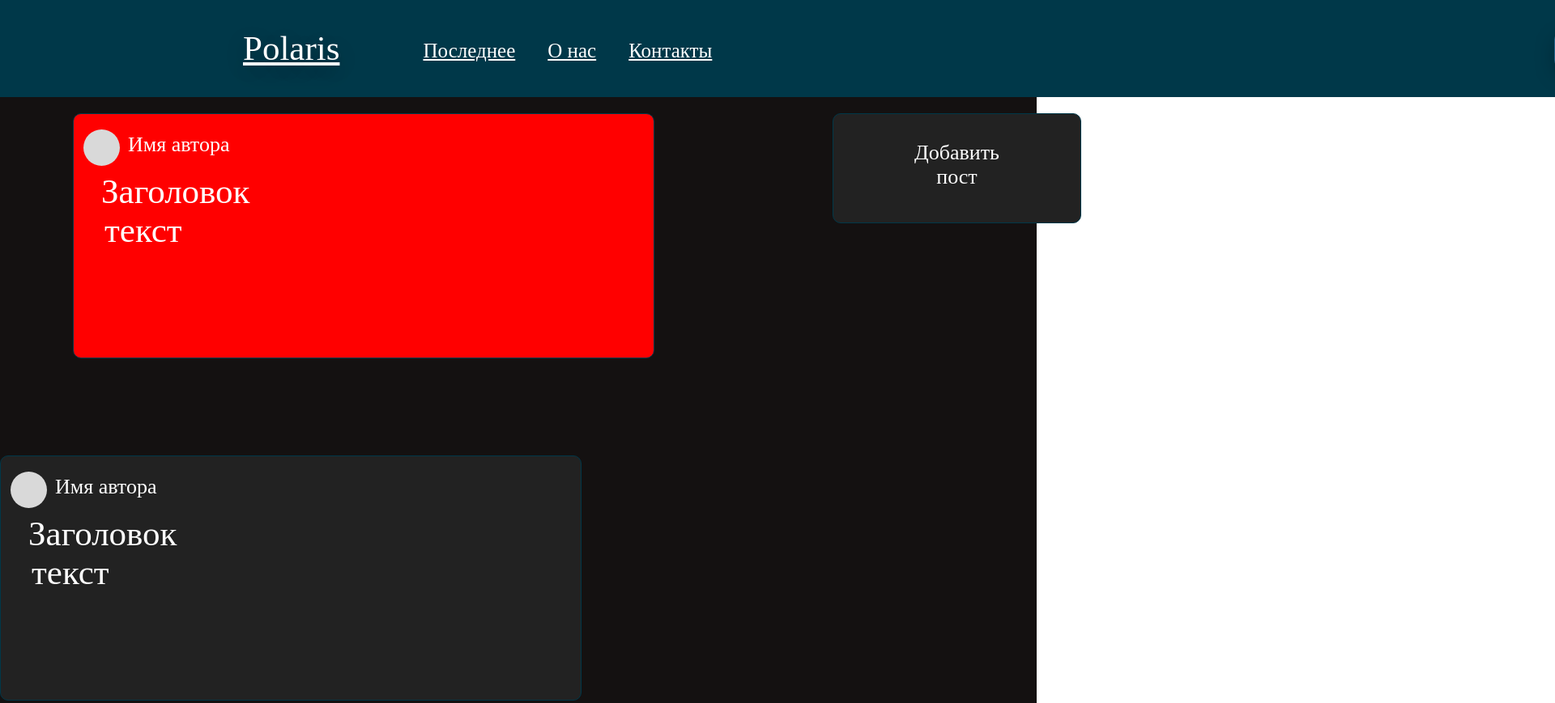
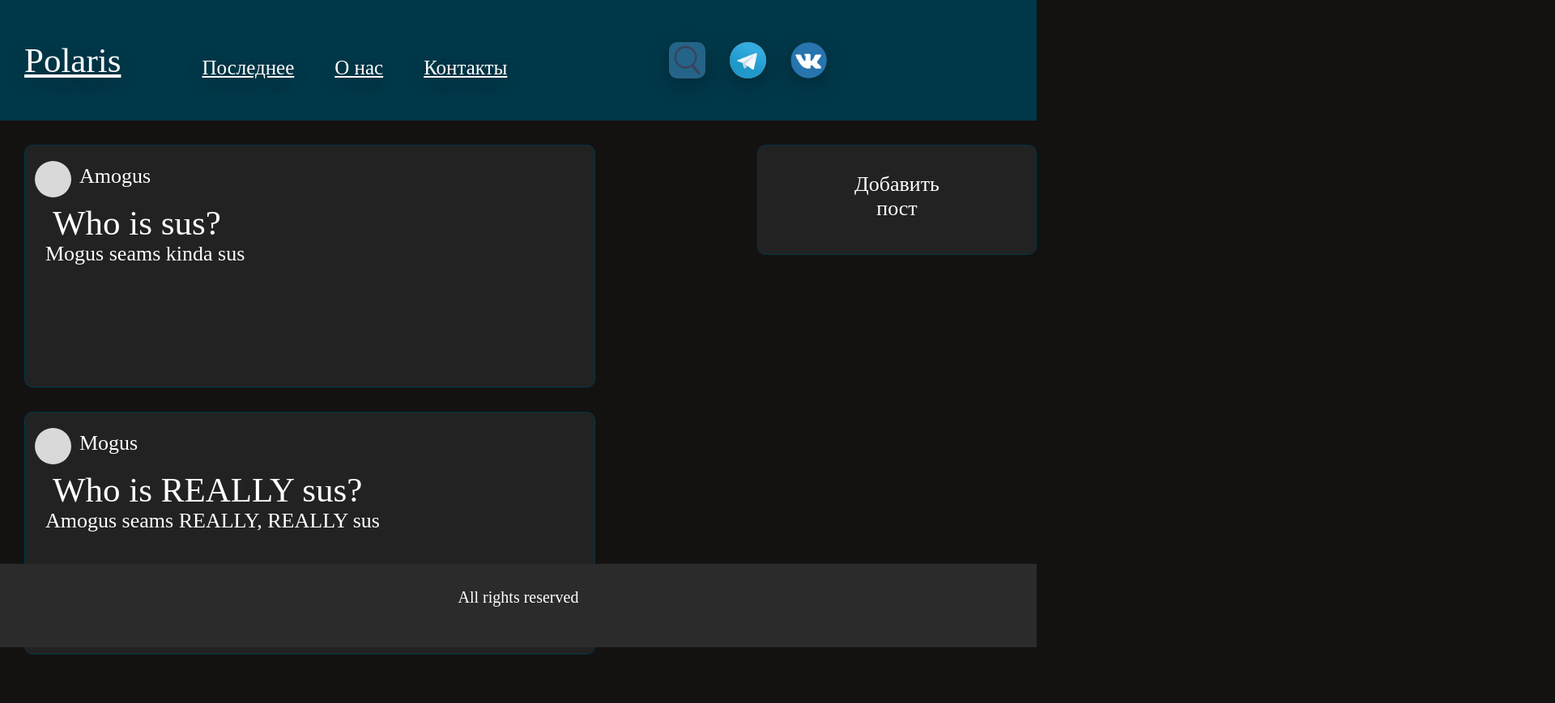
Before and after one commit to GuardianOfPC/Web-labs, a plain HTML site: page src/html/index.html in a window 1280 px wide. Shown: the top 869 px of the page at 81% size, 1920 px wide, since content can reach past the window. After the commit the page ends 839 px from the top, so only its background shows below. Drawn offline with Linux system fonts and the light colour scheme; a web font is replaced by a local one.

Commit message:
feat: lab3 init

```diff
--- a/src/css/style.css
+++ b/src/css/style.css
@@ -43,48 +43,51 @@
     margin: 0;
 }
 
-.screen {
+body {
+    height: 100%;
+    width: 100%;
     background-color: rgba(20, 17, 17, 17);
     display: flex;
+    flex-wrap: wrap;
     flex-direction: column;
-    align-items: flex-start;
-    height: 1000px;
+    flex: 1 0 auto;
+}
+
+nav {
+    background-color: var(--dark-slate-gray);
+    width: 100%;
 }
 
 .navigation {
-    background-color: var(--dark-slate-gray);
-    padding: 35px 62px 39px 300px;
     display: flex;
-    align-items: flex-start;
-    height: 120px;
-    width: 2900px;
+    flex-direction: row;
+    padding-top: 50px;
+    padding-bottom: 50px;
     margin: 0 auto;
-    max-width: 2735px
+    max-width: 1400px
 }
 
-.polaris-text {
-    color: var(--white);
-    text-align: center;
-    margin-right: 103px;
-    text-shadow: 0 8px 24px rgba(0, 0, 0, 0.25);
-    font-family: var(--inria-sans-43-regular-family);
-    font-size: var(--inria-sans-43-regular-size);
-    font-weight: var(--inria-sans-43-regular-weight);
-    line-height: var(--inria-sans-43-regular-line-height);
-
-}
-.nav-text {
-    color: var(--white);
-    text-align: center;
-    margin-top: 14px;
-    margin-right: 40px;
-    font-family: var(--inria-sans-25-regular-family);
-    font-size: var(--inria-sans-25-regular-size);
-    font-weight: var(--inria-sans-25-regular-weight);
-    line-height: var(--inria-sans-25-regular-line-height);
+.logo-box {
+    margin-left: 30px;
+    margin-right: 100px;
 }
 
-.search-box {
+.menu-box {
+    display: flex;
+    flex-direction: row;
+    column-gap: 50px;
+}
+
+.search-and-sm-box {
+    margin-left: 600px;
+    display: flex;
+    flex-direction: row;
+    column-gap: 30px;
+    margin-top: auto;
+    margin-bottom: auto;
+}
+
+.search-icon {
     width: 45px;
     height: 45px;
     background: linear-gradient(
@@ -93,36 +96,54 @@
     ),
     url("../img/search.png");
     background-size: 100% 100%;
-    margin-left: 1000px;
-    margin-top: 4px;
-    margin-right: 62px;
     border-radius: 10px;
     box-shadow: 0 8px 24px 0 rgba(0, 0, 0, 0.25);
+}
 
-}
 .vk-tg-icon {
     width: 45px;
     height: 45px;
-    margin-top: 4px;
     box-shadow: 0 8px 24px 0 rgba(0, 0, 0, 0.25);
     border-radius: 50%;
 }
-.vk-tg-icon:not(:last-of-type) {
-    margin-right: 17px;
+
+.main-box {
+    margin: 30px auto;
+    max-width: 1400px
 }
+
+.polaris-text {
+    text-align: center;
+    color: var(--white);
+    text-shadow: 0 8px 24px rgba(0, 0, 0, 0.25);
+    font-family: var(--inria-sans-43-regular-family);
+    font-size: var(--inria-sans-43-regular-size);
+    font-weight: var(--inria-sans-43-regular-weight);
+    line-height: var(--inria-sans-43-regular-line-height);
+
+}
+
+.nav-text {
+    white-space: nowrap;
+    margin-top: 20px;
+    color: var(--white);
+    text-shadow: 0 8px 24px rgba(0, 0, 0, 0.25);
+    font-family: var(--inria-sans-25-regular-family);
+    font-size: var(--inria-sans-25-regular-size);
+    font-weight: var(--inria-sans-25-regular-weight);
+    line-height: var(--inria-sans-25-regular-line-height);
+}
+
 .about-us-box {
     background-color: var(--black);
+    border: 1px solid var(--dark-slate-gray);
     border-radius: 10px;
     padding: 26px 21px 602px 22px;
-    display: flex;
-    align-items: flex-start;
-    border: 1px solid var(--dark-slate-gray);
-    margin: 20px auto;
-    max-width: 2000px
+    margin: 0 auto 10px;
+    max-width: 70%;
 }
+
 .about-us-text {
-    height: 104px;
-    width: 865px;
     color: var(--white);
     display: flex;
     font-family: var(--inria-sans-26-regular-family);
@@ -130,47 +151,42 @@
     font-weight: var(--inria-sans-26-regular-weight);
     line-height: var(--inria-sans-26-regular-line-height);
 }
-.footer {
+
+footer {
     background-color: var(--dark-slate-gray-2);
-    padding: 23px 60px 55px;
+    width: 100%;
+    position:fixed;
+    bottom:0;
+}
+
+.footer-box {
+    padding-top: 30px;
+    padding-bottom: 50px;
     display: flex;
-    align-items: flex-start;
-    width: 2735px;
-    height:auto;
+    justify-content: center;
+    margin: 0 auto;
+    max-width: 1400px;
+}
 
-}
 .all-rights-reserved {
-    height: 38px;
-    width: 236px;
     color: var(--white);
-    display: flex;
-    text-align: center;
     font-family: var(--inika-20-regular-family);
     font-size: var(--inika-20-regular-size);
     font-weight: var(--inika-20-regular-weight);
     line-height: var(--inika-20-regular-line-height);
-    max-width: 2735px;
-    margin: 0 auto;
 }
+
 .contacts-box {
-    background-size: 100% 100%;
-    background-position: center;
-    background-color: var(--dark-slate-gray-2) ;
+    background-color: var(--black);
     border-radius: 10px;
     border: 1px solid var(--dark-slate-gray);
     padding: 23px 23px 36px 22px;
-    display: flex;
-    align-items: flex-start;
-    width: 1000px;
-    margin: 20px auto auto auto;
-    justify-content: center;
+    max-width: 70%;
+    margin: 20px auto;
 }
 
 .contacts-text {
-    height: 475px;
-    width: 800px;
     color: var(--white);
-    display: flex;
     font-family: var(--inria-sans-26-regular-family);
     font-size: var(--inria-sans-26-regular-size);
     font-weight: var(--inria-sans-26-regular-weight);
@@ -187,11 +203,10 @@
 }
 
 .post-add-post-positioning {
-    padding: 0 0 0 90px;
+    padding: 0 0 0 30px;
     display: flex;
     align-items: flex-start;
-    max-width: 2735px;
-    margin: 20px auto 20px;
+    column-gap: 200px;
 }
 
 .add-post-box {
@@ -201,13 +216,10 @@
     display: flex;
     align-items: flex-start;
     border: 1px solid var(--dark-slate-gray);
-    margin: 0 auto;
-    max-width: 2000px
 }
 
 .post-box {
     background-color: var(--black);
-    margin-right: 220px;
     border-radius: 10px;
     padding: 19px 18px 19px 12px;
     display: flex;
@@ -216,22 +228,17 @@
     border: 1px solid var(--dark-slate-gray);
 }
 
-@media (min-width: 544px) {
-    .post-box{
-        background-color: red;
-    }
-}
-
-#post-box-two {
+.post-box-two {
+    margin-left: 30px;
+    margin-top: 30px;
     background-color: var(--black);
-    border-radius: 10px;
     padding: 19px 18px 19px 12px;
     display: flex;
     flex-direction: column;
     align-items: flex-start;
+    border-radius: 10px;
     border: 1px solid var(--dark-slate-gray);
-    max-width: 2000px;
-    margin: 100px 1256px 20px auto;
+    max-width: 705px;
 }
 
 .avatar {
@@ -241,6 +248,7 @@
     border-radius: 50%;
     margin-right: 10px;
 }
+
 .author-name-text {
     height: 41px;
     width: 240px;
@@ -254,16 +262,13 @@
     line-height: var(--inria-sans-26-regular-line-height);
 }
 .post-text {
-    height: 163px;
+    height: 160px;
     width: 660px;
     color: var(--white);
-    display: flex;
-    text-align: center;
-    margin-left: 13px;
-    font-family: var(--inria-sans-43-regular-family);
-    font-size: var(--inria-sans-43-regular-size);
-    font-weight: var(--inria-sans-43-regular-weight);
-    line-height: var(--inria-sans-43-regular-line-height);
+    font-family: var(--inria-sans-26-regular-family);
+    font-size: var(--inria-sans-26-regular-size);
+    font-weight: var(--inria-sans-26-regular-weight);
+    line-height: var(--inria-sans-26-regular-line-height);
 }
 
 .avatar {
@@ -295,3 +300,35 @@
     margin-left: 13px;
     position: relative;
 }
+
+@media (max-width: 1399px) {
+    .search-and-sm-box {
+        margin-left: 200px;
+    }
+}
+
+@media (max-width: 1100px) {
+    .navigation {
+        flex-direction: column;
+        padding-top: 10px;
+        padding-bottom: 10px;
+    }
+
+    .menu-box {
+        margin-left: 30px;
+    }
+
+    .search-and-sm-box {
+        margin-left: 30px;
+        margin-top: 30px;
+    }
+
+    .footer-box {
+        padding-top: 10px;
+        padding-bottom: 10px;
+    }
+
+    .post-add-post-positioning {
+        column-gap: 10px;
+    }
+}
--- a/src/html/index.html
+++ b/src/html/index.html
@@ -1,19 +1,27 @@
 <!DOCTYPE html>
-<html lang="en">
+<html lang="ru">
 <head>
     <meta charset="UTF-8">
+    <meta name="viewport" content="width=device-width, initial-scale=1">
     <title>Главная | Polaris</title>
     <link rel="stylesheet" href="../css/style.css">
+    <link rel="preconnect" href="https://fonts.googleapis.com">
+    <link rel="preconnect" href="https://fonts.gstatic.com" crossorigin>
+    <link href="https://fonts.googleapis.com/css2?family=Inika&display=swap" rel="stylesheet">
 </head>
 <body>
-<div class="screen">
 <nav>
     <div class="navigation">
+        <div class="logo-box">
             <a href="index.html" class="polaris-text">Polaris</a>
+        </div>
+        <div class="menu-box">
             <a href="index.html" class="nav-text">Последнее</a>
             <a href="about.html" class="nav-text">О нас</a>
             <a href="contacts.html" class="nav-text">Контакты</a>
-            <div class="search-box"></div>
+        </div>
+        <div class="search-and-sm-box">
+            <div class="search-icon"></div>
             <img
                     alt=""
                     class="vk-tg-icon"
@@ -24,37 +32,39 @@
                 src="../img/vk.png"
         />
         </div>
+    </div>
 </nav>
+<div class="main-box">
     <div class="post-add-post-positioning">
         <div class="post-box">
             <div class="top-side-of-post">
                 <div class="avatar"></div>
-                <p class="author-name-text">Имя автора</p>
+                <p class="author-name-text">Amogus</p>
             </div>
             <div class="bottom-side-of-post">
-                <p class="title">Заголовок</p>
-                <p class="post-text">текст</p>
+                <p class="title">Who is sus?</p>
+                <p class="post-text">Mogus seams kinda sus</p>
             </div>
         </div>
         <div class="add-post-box">
             <p class="add-post-text">Добавить пост</p>
         </div>
     </div>
-    <div id="post-box-two">
+    <div class="post-box-two">
         <div class="top-side-of-post">
             <div class="avatar"></div>
-            <p class="author-name-text">Имя автора</p>
+            <p class="author-name-text">Mogus</p>
         </div>
         <div class="bottom-side-of-post">
-            <p class="title">Заголовок</p>
-            <p class="post-text">текст</p>
+            <p class="title">Who is REALLY sus?</p>
+            <p class="post-text">Amogus seams REALLY, REALLY sus</p>
+        </div>
     </div>
 </div>
 <footer>
-        <div class="footer">
+    <div class="footer-box">
         <p class="all-rights-reserved">All rights reserved</p>
     </div>
 </footer>
-</div>
 </body>
 </html>
```
Also changed, not shown: src/html/about.html (+16 -6 lines), src/html/contacts.html (+19 -14 lines). Lines whose indentation alone changed are shown as unchanged.
